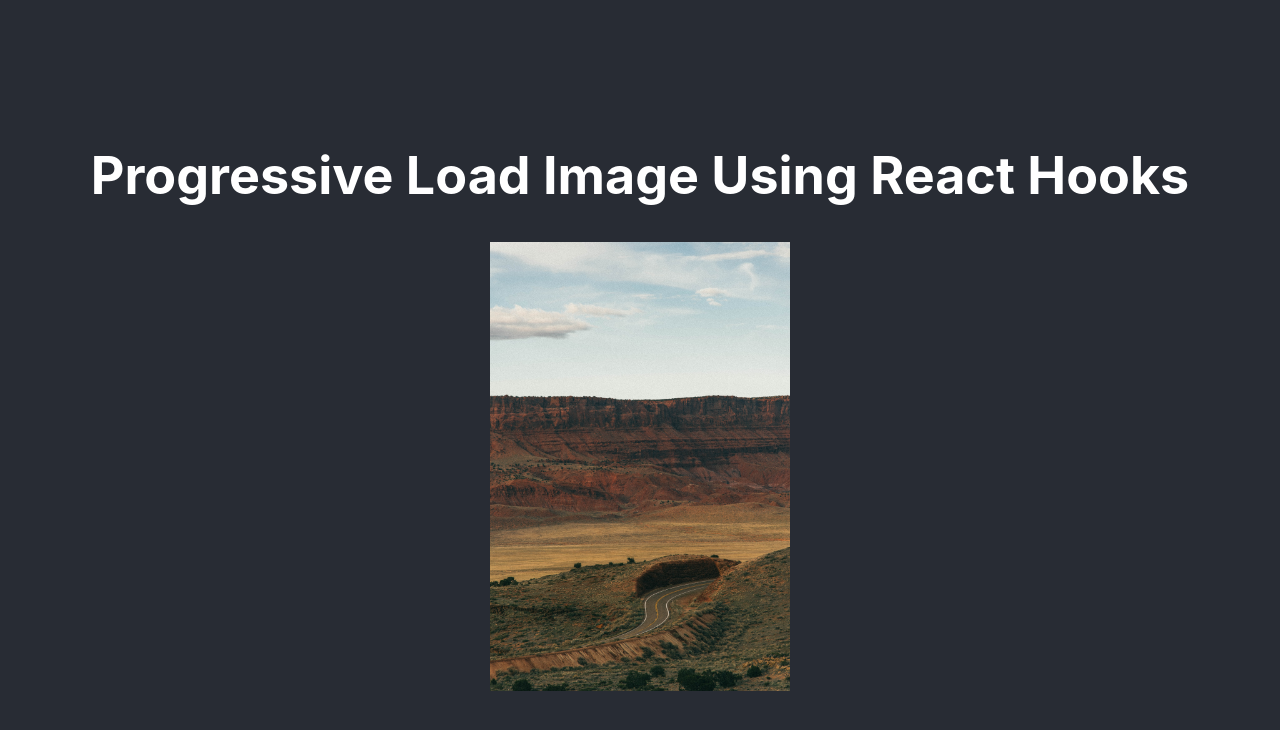
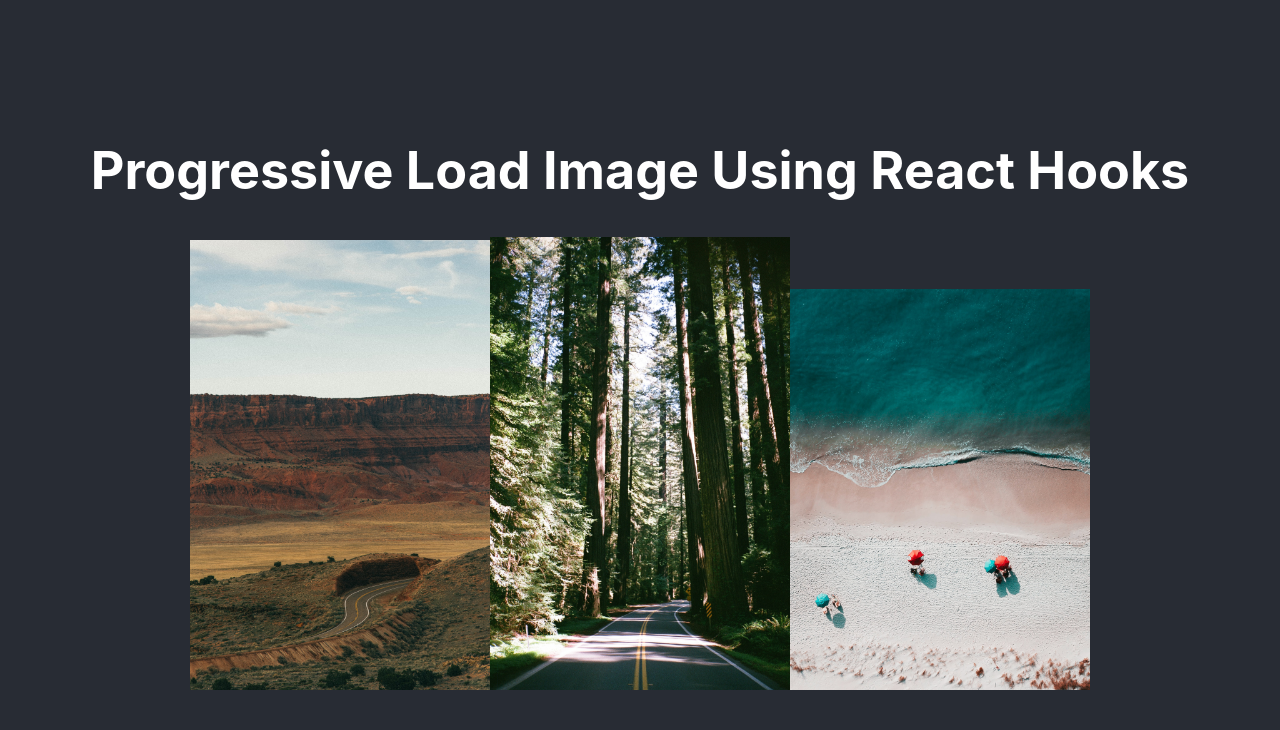
Before and after one commit to nirajrajgor/react-hook-progressively-load-image, a React (Create React App) app: page / in a window 1280 px wide. Shown: the top 730 px of the page. Built offline with nearby package versions, Linux system fonts and the light colour scheme.

Commit message:
Stored images in array for clean code. Added map to loop over them and display.

```diff
--- a/src/App.js
+++ b/src/App.js
@@ -3,17 +3,46 @@ import './App.css';
 import ImageLoad from './ImageLoad';
 import mountainRoad from "./assets/mountain-road.jpg";
 import mountainRoadSmall from "./assets/mountain-road-small.jpg";
+import forest from "./assets/forest.jpg";
+import forestSmall from "./assets/forest-small.jpg";
+import beach from "./assets/beach.jpg";
+import beachSmall from "./assets/beach-small.jpg";
+
 
 function App() {
+  const images = [
+    {
+      src: mountainRoad,
+      placeholder: mountainRoadSmall,
+      alt: "Mountain Road"
+    },
+    {
+      src: forest,
+      placeholder: forestSmall,
+      alt: "Forest"
+    },
+    {
+      src: beach,
+      placeholder: beachSmall,
+      alt: "Beach"
+    }
+  ]
   return (
     <div className="app">
       <header className="app-header">
         <h1>Progressive Load Image Using React Hooks</h1>
-        <ImageLoad
-          src={mountainRoad}
-          placeholder={mountainRoadSmall}
-          alt="Mountain Road"
-        />
+        <div className="wrapper">
+          {
+            images.map((item, i) => (
+              <ImageLoad
+                key={i}
+                src={item.src}
+                placeholder={item.placeholder}
+                alt={item.alt}
+              />
+            ))
+          }
+        </div>
       </header>
     </div>
   )
```
